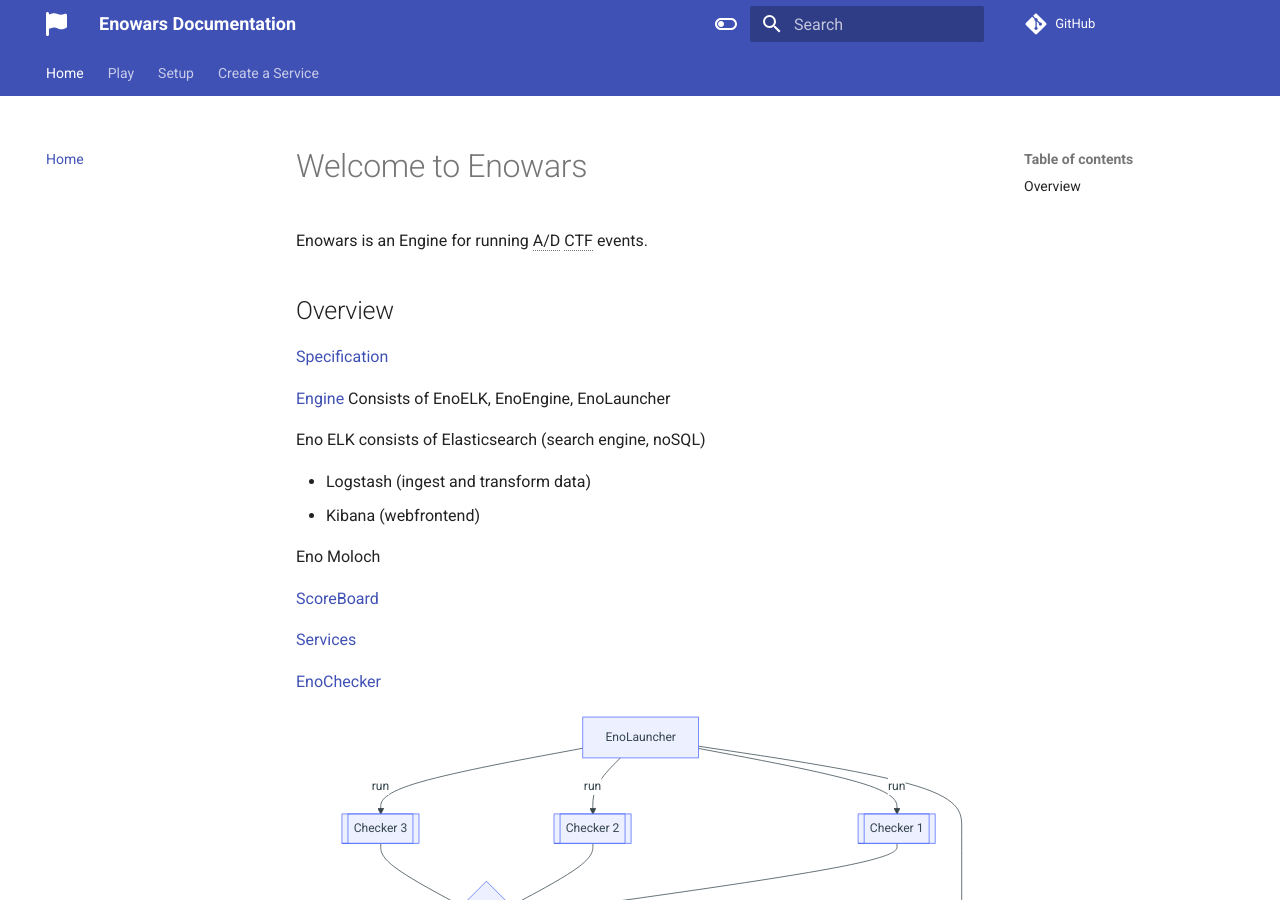
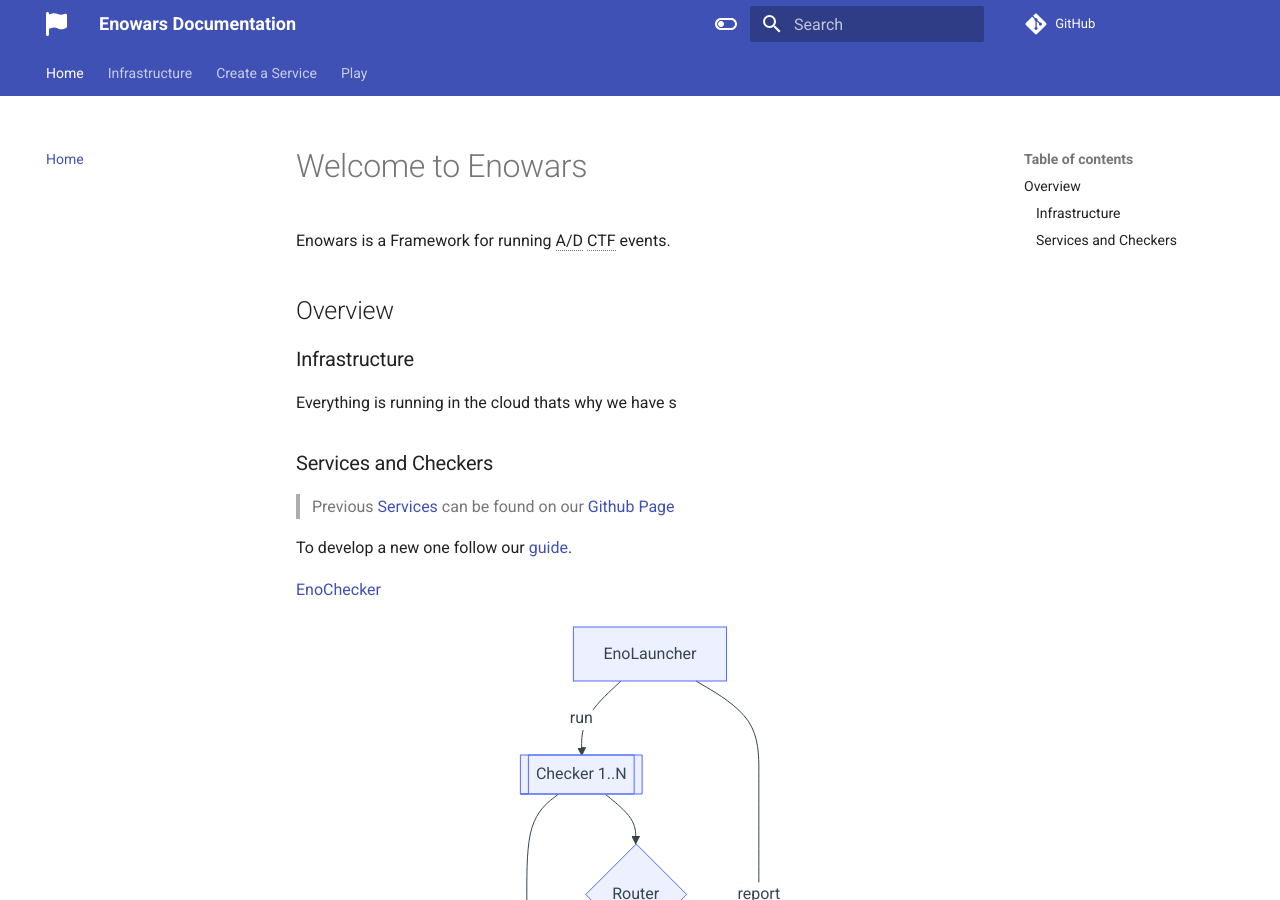
Before and after one commit to enowars/docs, an MkDocs documentation site: the page built from docs/index.md, in a window 1280 px wide and 900 px high. Built offline with MkDocs 1.6.1 and Material for MkDocs 9.7.7, drawn with Linux system fonts in a browser that asks for light colours; comment, search, counter and statistics services are not loaded.

````diff
--- a/docs/index.md
+++ b/docs/index.md
@@ -1,27 +1,23 @@
 # Welcome to Enowars
 
-Enowars is an Engine for running A/D CTF events.
+Enowars is a Framework for running A/D CTF events.
 
 ## Overview
 
-[Specification](https://github.com/enowars/specification)
+### Infrastructure
 
-[Engine](https://github.com/enowars/EnoEngine)
-Consists of EnoELK, EnoEngine, EnoLauncher
+Everything is running in the cloud thats why we have s
+### Services and Checkers
 
-Eno ELK consists of
-Elasticsearch (search engine, noSQL)
+> Previous [Services](https://github.com/enowars?q=enowars) can be found on our [Github Page](https://github.com/enowars?q=enowars)
 
-- Logstash (ingest and transform data)
-- Kibana (webfrontend)
-
-Eno Moloch
-
-[ScoreBoard](https://github.com/enowars/EnoLandingPage)
-
-[Services](https://github.com/enowars?q=enowars)
+To develop a new one follow our [guide](service/getting-started.md).
 
 [EnoChecker](https://github.com/enowars/enochecker)
+
+
+
+
 
 
 
@@ -33,33 +29,30 @@
     EnoELK
     database[(Database)]
     router{Router}
-    checker1[[Checker 1]]
-    checker2[[Checker 2]]
-    checker3[[Checker 3]]
+    checker1[[Checker 1..N]]
 
 
-    EnoLauncher -->|report| database
-    EnoFlagSink --> database
+    router --> team
+    router --> EnoFlagSink
     EnoEngine -->|send logs| EnoELK
     EnoEngine -->|send scoreboard data| EnoScoreboard
     EnoEngine -->|plan checks| database
+    database -->|get reports| EnoEngine
     EnoLauncher -->|run| checker1
-    EnoLauncher -->|run| checker2
-    EnoLauncher -->|run| checker3
+    EnoLauncher -->|report| database
+    EnoFlagSink --> database
     checker1 --> router
-    checker2 --> router
-    checker3 --> router
-    router --> team1
-    router --> team2
-    router --> EnoFlagSink
+    checker1 -->|send logs| EnoELK
 
 
 
     subgraph teams[Team Networks]
-        team1
-        team2
+        team[Team 1..N]
     end
 ```
 
 
+
+> TBD: [Specification](https://github.com/enowars/specification)
+
 --8<-- "includes/abbreviations.md"
--- a/mkdocs.yml
+++ b/mkdocs.yml
@@ -101,10 +101,10 @@
 
 nav:
   - Home: index.md
-  - Play: play.md
-  - Setup:
-      - Installation: engine/engine.md
-      - Timing of a round: engine/round.md
+  - Infrastructure:
+      - Setup: infrastructure/infrastructure.md
+      - Installation: infrastructure/engine.md
+      - Timing of a round: infrastructure/round.md
   - Create a Service:
       - Getting started: service/getting-started.md
       - Tenets: service/tenets.md
@@ -112,3 +112,4 @@
       - Checker Development:
           - General: service/checker/checker.md
           - Python Checker: service/checker/checker-python.md
+  - Play: play.md
````
Also changed, not shown: docs/engine/engine.md (deleted, +0 -3 lines), docs/infrastructure/engine.md (added, +21 -0 lines), docs/infrastructure/infrastructure.md (added, +5 -0 lines), docs/infrastructure/round.md (renamed from docs/engine/round.md).
